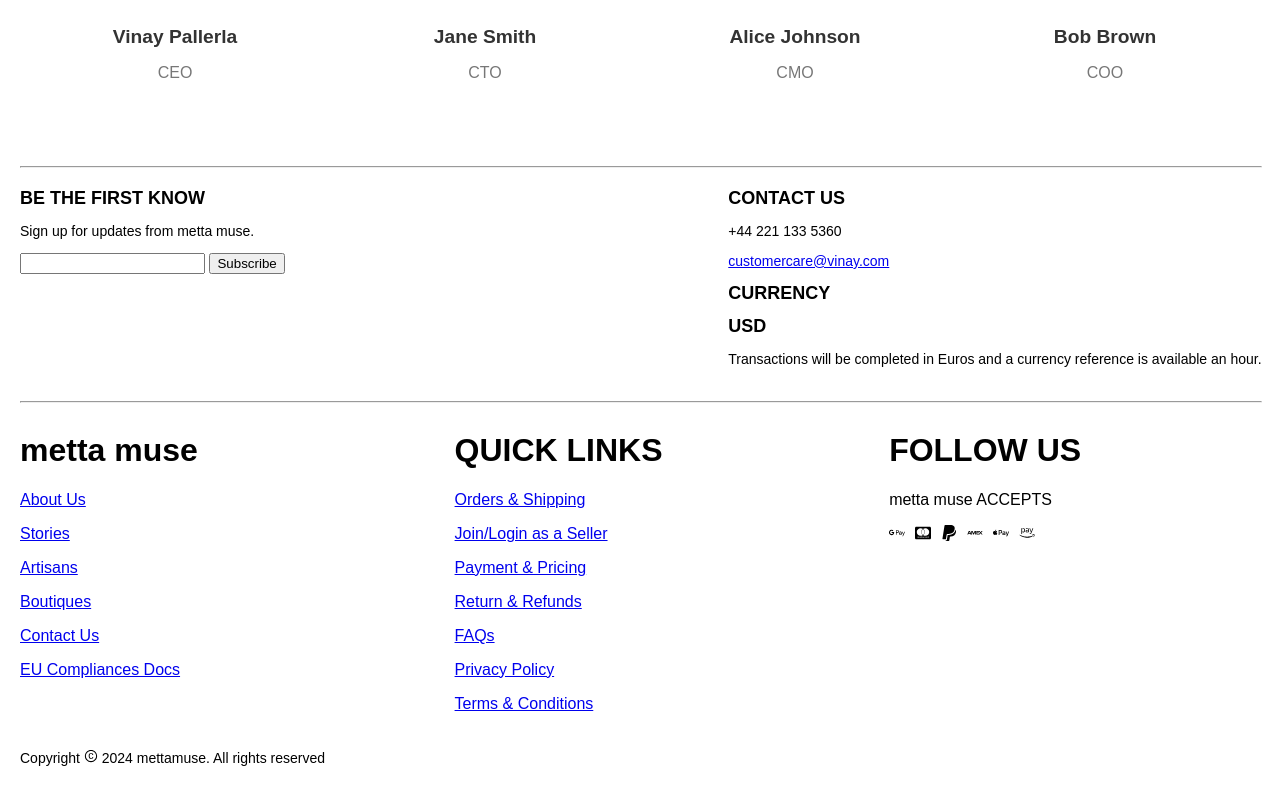
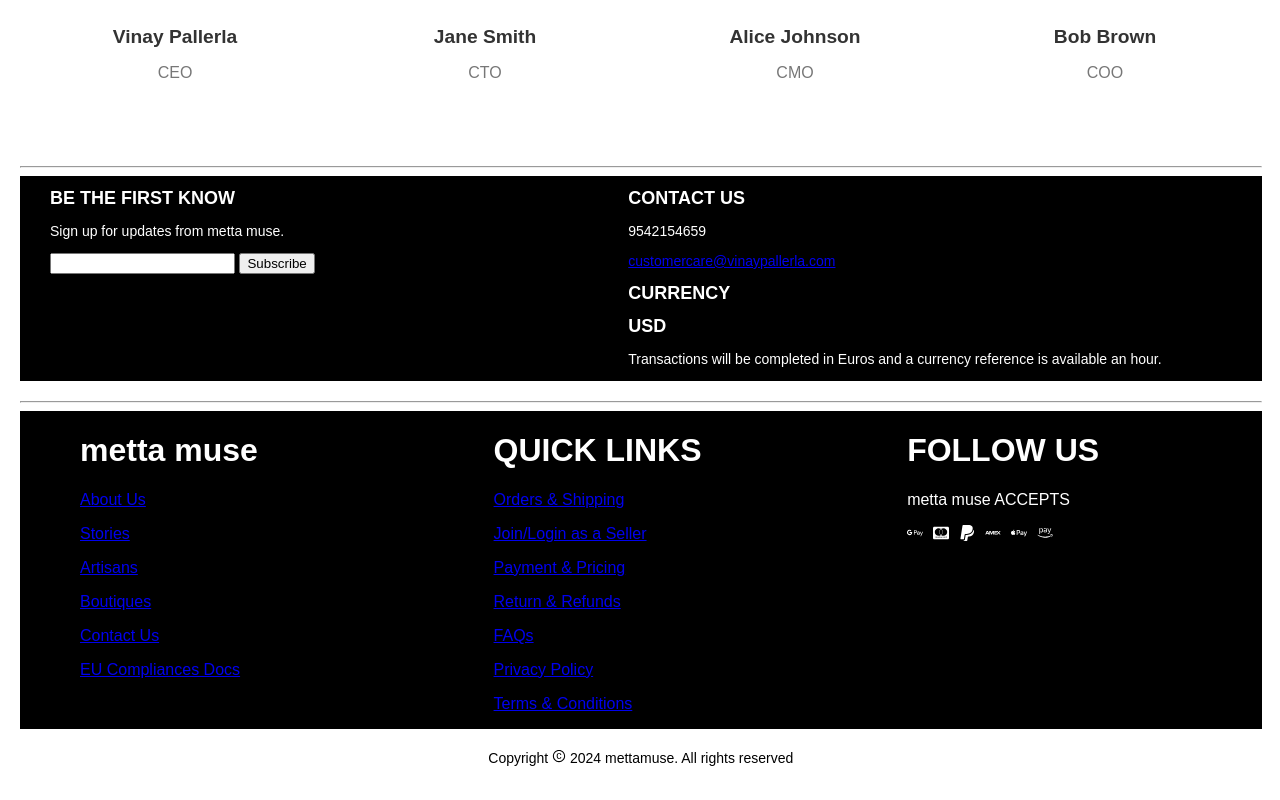
Before and after one commit to vinaypallerla11/mern-server-client, a React (Create React App) app in the folder frontend/: page /about in a window 1280 px wide. Shown: the part 628-1428 px from the top of the page. Built offline with nearby package versions, Linux system fonts and the light colour scheme.

Commit message:
footer add in all the fields

```diff
--- a/frontend/src/components/About/index.js
+++ b/frontend/src/components/About/index.js
@@ -23,7 +23,7 @@ const index = () => {
         </div>
         <div className="about-content">
           <p>Welcome to VTrendz E-Commerce We are passionate about providing you with the best products and services. Our mission is to deliver quality and value to our customers.</p>
-          <p>Founded in [Year], our company has grown from a small startup to a leading player in the e-commerce industry. We offer a wide range of products to cater to all your needs and desires.</p>
+          <p>Founded in 2022, our company has grown from a small startup to a leading player in the e-commerce industry. We offer a wide range of products to cater to all your needs and desires.</p>
           <p>Our team is dedicated to ensuring a seamless shopping experience for you. We continuously strive to improve our platform and services based on your feedback.</p>
           <p>Thank you for choosing VTrendz E-Commerce. We look forward to serving you and making your shopping experience enjoyable and memorable.</p>
         </div>
--- a/frontend/src/components/Footer/index.css
+++ b/frontend/src/components/Footer/index.css
@@ -1,5 +1,5 @@
 .container {
-    background-color: black;
+    /* background-color: black; */
     padding: 20px;
   }
 
@@ -7,10 +7,14 @@
     display: flex;
     justify-content: space-between;
     margin-bottom: 20px;
+    background-color: black;
+    color:white;
+    /* margin-left:10px; */
   }
 
   .footer-section1 .c {
     flex-basis: 50%;
+    background-color: black;
   }
 
   .footer-section1 h1 {
@@ -25,6 +29,9 @@
     display: flex;
     justify-content: space-between;
     margin-bottom: 20px;
+    background-color: black;
+    color:white;
+    padding-left:60px;
   }
 
   .footer-last-section div {
@@ -41,6 +48,7 @@
 
   .para1 {
     font-size: 14px;
+    text-align: center;
   }
 
   /* Media Queries */
@@ -49,3 +57,20 @@
       flex-direction: column;
     }
   }
+
+  /* .meta{
+    background-color: lightslategray;
+  } */
+
+  .contactus{
+    background-color: black;
+    color:white;
+    padding-right:100px;
+    padding-left:30px;
+  }
+
+  .subscribe{
+    background-color: black;
+    color:white;
+    padding-left:30px;
+  }
--- a/frontend/src/components/Footer/index.js
+++ b/frontend/src/components/Footer/index.js
@@ -13,17 +13,17 @@ const Index = () => {
     <div className='container'>
       <hr/>
       <div className='footer-section1'>
-        <div className='c'>
-          <h1>BE THE FIRST KNOW</h1>
+        <div className='subscribe'>
+          <h1 className='meta'>BE THE FIRST KNOW</h1>
           <p>Sign up for updates from metta muse.</p>
           <div>
             <input type="search"/> <span><button>Subscribe</button></span>
           </div>
         </div>
-        <div>
+        <div className='contactus'>
           <h1>CONTACT US</h1>
-          <p>+44 221 133 5360</p>
-          <p><a href="mailto:customercare@vinay.com">customercare@vinay.com</a></p>
+          <p>9542154659</p>
+          <p><a href="mailto:customercare@vinay.com">customercare@vinaypallerla.com</a></p>
           <h1>CURRENCY</h1>
           <h1>USD</h1>
           <p>Transactions will be completed in Euros and a currency reference is available an hour.</p>
--- a/frontend/src/components/Home/index.js
+++ b/frontend/src/components/Home/index.js
@@ -3,6 +3,7 @@ import Navbar from '../Navbar'
 import Cookies from 'js-cookie';
 import { Link, useNavigate } from 'react-router-dom';
 import './index.css';
+import Footer from '../Footer'
 
 const Home = () => {
   const navigate = useNavigate();
@@ -43,6 +44,7 @@ const Home = () => {
           className="home-desktop-img"
         />
       </div>
+      <Footer />
     </>
   );
 };
--- a/frontend/src/components/Products/index.js
+++ b/frontend/src/components/Products/index.js
@@ -5,6 +5,7 @@ import './index.css'; // Import your CSS file for styling
 import { FiSearch, FiX, FiMic } from 'react-icons/fi'; // Import icons from react-icons library
 import { FaRegStar } from "react-icons/fa";
 import { AiOutlineLoading3Quarters } from "react-icons/ai";
+import Footer from '../Footer'
 
 const Index = () => {
   const [data, setData] = useState([]);
@@ -130,7 +131,9 @@ const Index = () => {
           ))}
         </div>
       </div>
+      <Footer />
     </div>
+
   );
 };
 
```
